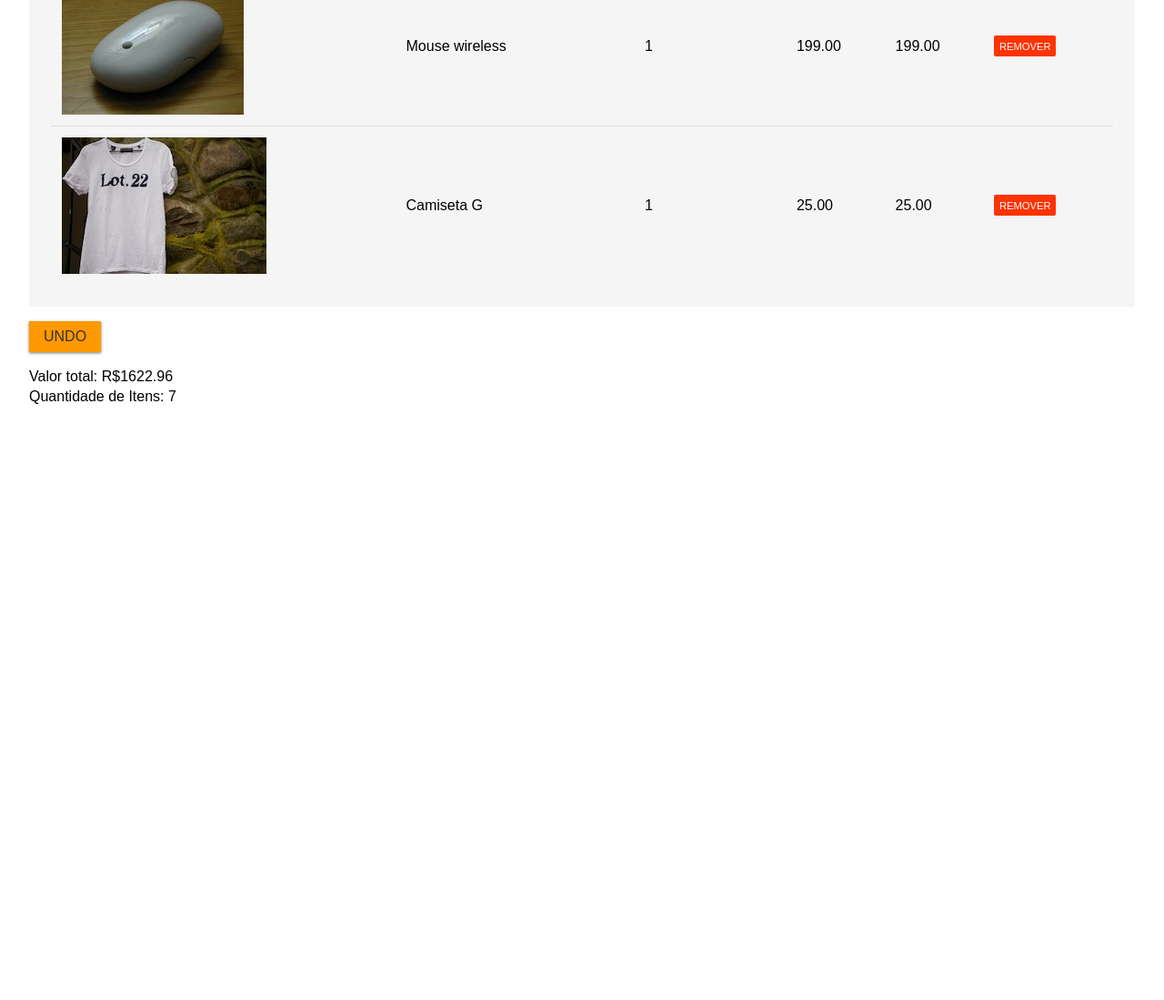
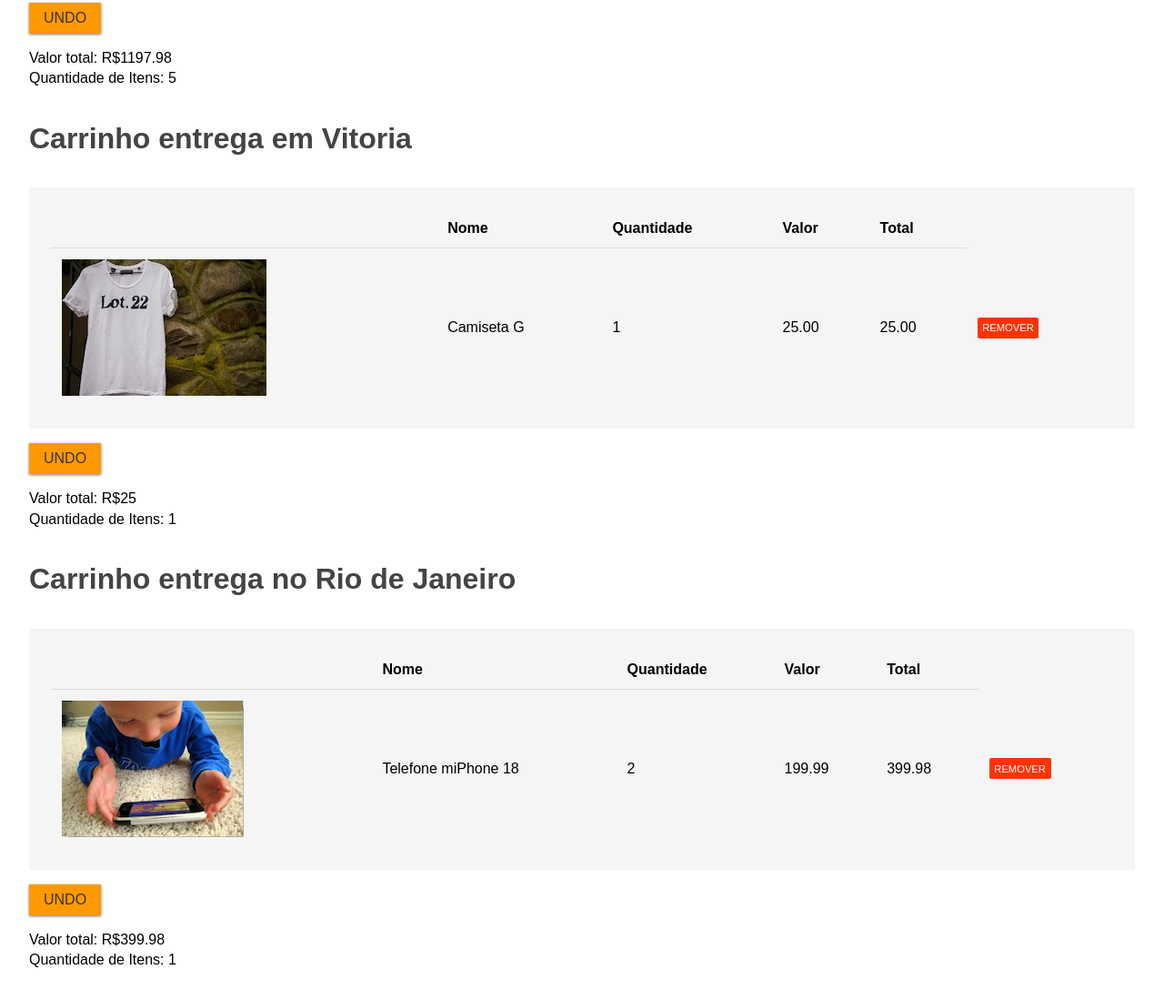
Before and after one commit to carlosjr41/introducao-jquery, a plain HTML site: page index.html in a window 1280 px wide. Shown: the part 1087-2186 px from the top of the page at 91% size. Before the commit the page ends 1567 px from the top, so only its background shows below. Drawn offline with Linux system fonts and the light colour scheme.

Commit message:
generalizando funções

```diff
--- a/carrinho.js
+++ b/carrinho.js
@@ -1,11 +1,19 @@
 var atualizaDados = function () {
-    var valores = $(".total:visible");
-    var total = 0.0;
-    for (var i = 0; i < valores.length; i++) {
-        total += parseFloat($(valores[i]).text())
-    }
-    $("#valor-total").text(total);
-    $("#quantidade-de-itens").text(valores.length);
+    var carrinhos = $(".carrinho");
+
+    carrinhos.each(function () {
+        var carrinho = $(this);
+        var valores = carrinho.find(".total:visible");
+        var total = 0.0;
+        for (var i = 0; i < valores.length; i++) {
+            total += parseFloat($(valores[i]).text())
+        }
+
+        carrinho.find(".valor-total").text(total);
+        carrinho.find(".quantidade-de-itens").text(valores.length);
+    });
+
+
 };
 
 var evtRemove = function (event) {
@@ -18,20 +26,21 @@ var evtRemove = function (event) {
     atualizaDados();
 };
 
-var evtUndo = function (event){
-    $("tr:visible").removeClass("recuperado");
-    var trs = $("tr:hidden");
-    trs.show();
-    trs.addClass("recuperado");
+var evtUndo = function (event) {
+
+    var carrinho = $(this).closest(".carrinho");
+    carrinho.find("tr:visible").removeClass("recuperado");
+    var trs = carrinho.find("tr:hidden");
+    trs.addClass("recuperado").show();
 
     atualizaDados();
 }
 
-var aposInicializado = function() {
+var aposInicializado = function () {
     atualizaDados();
 
     $(".remove-item").click(evtRemove);
-    $("#undo").click(evtUndo);
+    $(".undo").click(evtUndo);
 };
 
 
--- a/index.html
+++ b/index.html
@@ -24,15 +24,7 @@
 					<td>1</td>
 					<td>499.99</td>
 					<td class="total">499.99</td>
-					<td><a class="remove-item" href="">REMOVER</a>  </td>
-				</tr>
-				<tr>
-					<td><img src="imagens/telefone.png"></td>
-					<td>Telefone miPhone 18</td>
-					<td>2</td>
-					<td>199.99</td>
-					<td class="total">399.98</td>
-					<td><a class="remove-item" href="">REMOVER</a>  </td>
+					<td><a class="remove-item" href="">REMOVER</a> </td>
 				</tr>
 				<tr>
 					<td><img src="imagens/sapato.jpg"></td>
@@ -40,7 +32,7 @@
 					<td>1</td>
 					<td>99.99</td>
 					<td class="total">99.99</td>
-					<td><a class="remove-item" href="">REMOVER</a>  </td>
+					<td><a class="remove-item" href="">REMOVER</a> </td>
 				</tr>
 				<tr>
 					<td><img src="imagens/monitor.jpg"></td>
@@ -48,7 +40,7 @@
 					<td>1</td>
 					<td>299.00</td>
 					<td class="total">299.00</td>
-					<td><a class="remove-item" href="">REMOVER</a>  </td>
+					<td><a class="remove-item" href="">REMOVER</a> </td>
 				</tr>
 				<tr>
 					<td><img src="imagens/teclado.jpg"></td>
@@ -56,7 +48,7 @@
 					<td>1</td>
 					<td>100.00</td>
 					<td class="total">100.00</td>
-					<td><a class="remove-item" href="">REMOVER</a>  </td>
+					<td><a class="remove-item" href="">REMOVER</a> </td>
 				</tr>
 				<tr>
 					<td><img src="imagens/mouse.jpg"></td>
@@ -64,29 +56,92 @@
 					<td>1</td>
 					<td>199.00</td>
 					<td class="total">199.00</td>
-					<td><a class="remove-item" href="">REMOVER</a>  </td>
+					<td><a class="remove-item" href="">REMOVER</a> </td>
 				</tr>
+			</tbody>
+		</table>
+		<div>
+			<input type="button" value="Undo" class="undo">
+		</div>
+
+		<div>
+			Valor total: R$<span class="valor-total">0</span>
+			<br/> Quantidade de Itens: <span class="quantidade-de-itens">0</span>
+		</div>
+	</div>
+
+
+
+	<div class="carrinho">
+		<h2>Carrinho entrega em Vitoria</h2>
+		<table>
+			<thead>
+				<tr>
+					<td></td>
+					<td>Nome</td>
+					<td>Quantidade</td>
+					<td>Valor</td>
+					<td>Total</td>
+				</tr>
+			</thead>
+			<tbody>
 				<tr>
 					<td><img src="imagens/camiseta.jpg"></td>
 					<td>Camiseta G</td>
 					<td>1</td>
 					<td>25.00</td>
 					<td class="total">25.00</td>
-					<td><a class="remove-item" href="">REMOVER</a>  </td>
+					<td><a class="remove-item" href="">REMOVER</a> </td>
 				</tr>
 			</tbody>
 		</table>
+		<div>
+			<input type="button" value="Undo" class="undo">
+		</div>
 
+		<div>
+			Valor total: R$<span class="valor-total">0</span>
+			<br/> Quantidade de Itens: <span class="quantidade-de-itens">0</span>
+		</div>
 	</div>
 
-	<div>
-		<input type="button" value="Undo" id="undo">
+
+	<div class="carrinho">
+		<h2>Carrinho entrega no Rio de Janeiro</h2>
+		<table>
+			<thead>
+				<tr>
+					<td></td>
+					<td>Nome</td>
+					<td>Quantidade</td>
+					<td>Valor</td>
+					<td>Total</td>
+				</tr>
+			</thead>
+			<tbody>
+				<tr>
+					<td><img src="imagens/telefone.png"></td>
+					<td>Telefone miPhone 18</td>
+					<td>2</td>
+					<td>199.99</td>
+					<td class="total">399.98</td>
+					<td><a class="remove-item" href="">REMOVER</a> </td>
+				</tr>
+
+			</tbody>
+		</table>
+		<div>
+			<input type="button" value="Undo" class="undo">
+		</div>
+
+		<div>
+			Valor total: R$<span class="valor-total">0</span>
+			<br/> Quantidade de Itens: <span class="quantidade-de-itens">0</span>
+		</div>
 	</div>
 
-	<div>
-		Valor total: R$<span id="valor-total">0</span>
-		<br/> Quantidade de Itens: <span id="quantidade-de-itens">0</span>
-	</div>
+
+
 	<script src="jquery-3.2.0.min.js"></script>
 	<script src="carrinho.js"></script>
 </body>
```
